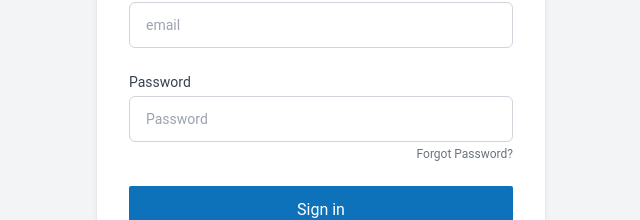
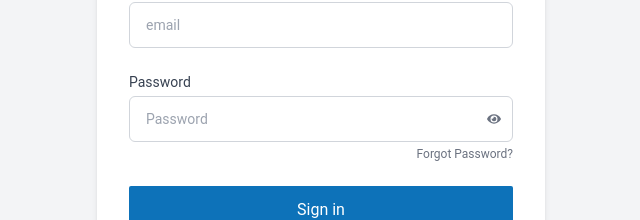
Before and after one commit to arbinzaman/rahimafrooz-battery, a React (Vite) app: page /admin-login in a window 1280 px wide. Shown: the part 316-536 px from the top of the page, without its empty margins (319-959 px from the left). Built offline with nearby package versions, Linux system fonts and the light colour scheme; no server answers.

Commit message:
fix: Login form fixed

```diff
--- a/src/pages/Dashboard/Login.jsx
+++ b/src/pages/Dashboard/Login.jsx
@@ -3,8 +3,10 @@ import { useUser } from "../../contexts/AuthContext";
 import { useState } from "react";
 import { ThreeDots } from "react-loader-spinner";
 import toast from "react-hot-toast";
+import { FaEye, FaEyeSlash } from "react-icons/fa";
 
 const Login = () => {
+  const [showPassword, setShowPassword] = useState(false);
   const [isLoading, setIsLoading] = useState(false);
   const navigate = useNavigate();
   const { login } = useUser();
@@ -47,21 +49,31 @@ const Login = () => {
               className="w-full px-4 py-3 rounded-md border border-gray-300 text-gray-800 focus:border-primary focus:outline-none bg-white"
             />
           </div>
-          <div className="space-y-1 text-sm">
+          <div className="relative space-y-1 text-sm">
             <label htmlFor="password" className="block text-gray-700">
               Password
             </label>
             <input
-              type="password"
+              type={showPassword ? "text" : "password"}
               name="password"
               id="password"
               placeholder="Password"
               className="w-full px-4 py-3 rounded-md border border-gray-300 text-gray-800 focus:border-primary focus:outline-none bg-white"
             />
-            <div className="flex justify-end text-xs text-gray-500">
-              <button onClick={() => navigate("/forgot-password")}>
+            <p
+              onClick={() => setShowPassword(!showPassword)}
+              className="absolute right-3 top-9 hover:cursor-pointer"
+            >
+              {showPassword ? (
+                <FaEyeSlash className="text-gray-500" />
+              ) : (
+                <FaEye className="text-gray-500" />
+              )}
+            </p>
+            <div className="flex justify-end text-xs text-gray-500 hover:cursor-pointer my-1">
+              <p onClick={() => navigate("/forgot-password")}>
                 Forgot Password?
-              </button>
+              </p>
             </div>
           </div>
           {!isLoading ? (
```
Also changed, not shown: src/pages/Dashboard/Users/AllUsers.jsx (line endings or trailing spaces).
